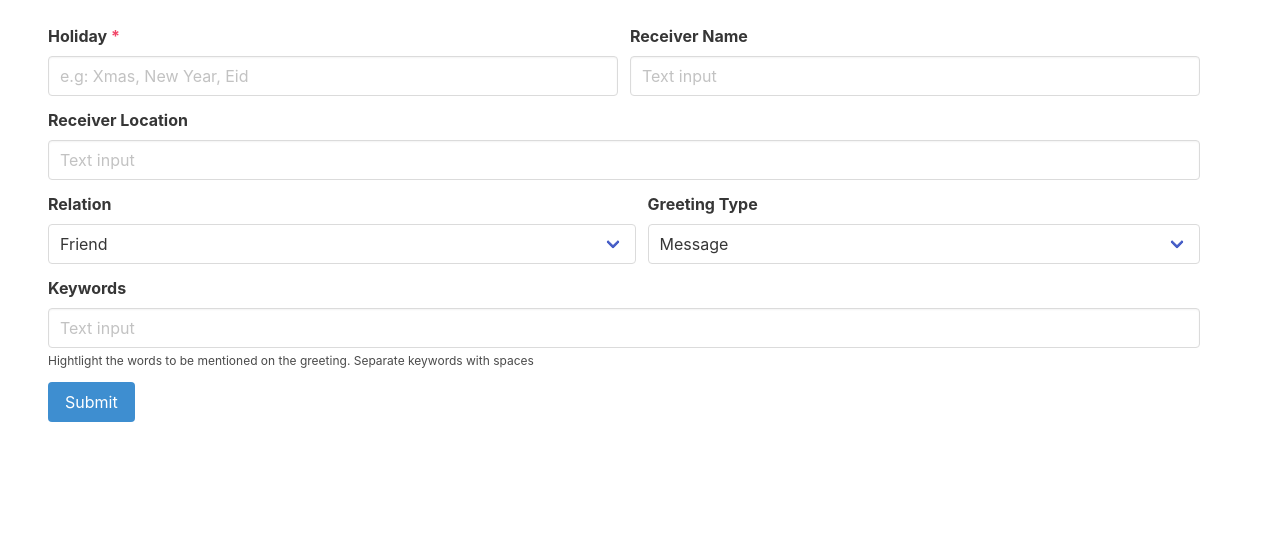
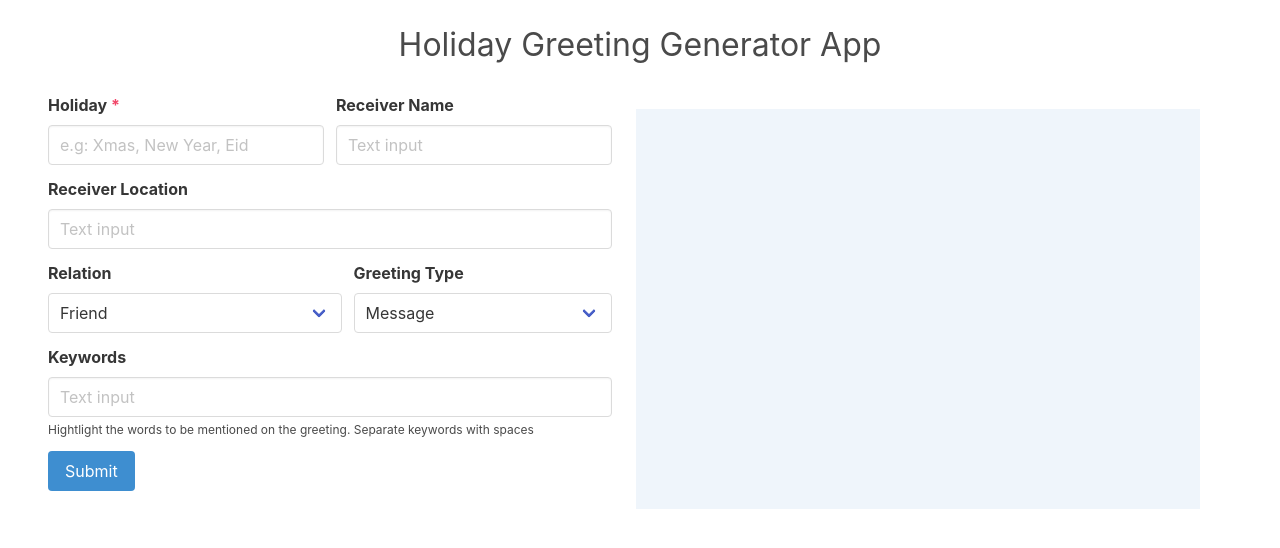
Before and after one commit to amajai/holiday-greeting-generator, a Flask app: page / in a window 1280 px wide. Shown: the top 548 px of the page. Run offline with Flask 3, Linux system fonts and the light colour scheme; some libraries are stand-ins or nearby versions.

Commit message:
add loader, title and restructure

```diff
--- a/app/static/css/styles.css
+++ b/app/static/css/styles.css
@@ -1,5 +1,33 @@
 #output {
     padding: 15px 15px;
     overflow-y: scroll;
-    height: 300px;
+    height: 400px;
 }
+
+#title {
+    text-align: center;
+}
+.contain{
+    position: relative;
+}
+.loader-wrapper {
+    position: absolute;
+    top: 0;
+    left: 0;
+    height: 100%;
+    width: 100%;
+    opacity: 1;
+    z-index: 1;
+    transition: opacity .3s;
+    display: flex;
+    justify-content: center;
+    align-items: center;
+    border-radius: 6px;
+}
+.loader-wrapper .loader {
+    height: 80px;
+    width: 80px;
+}
+.is-loading {
+    position: relative;
+}
--- a/app/static/js/index.js
+++ b/app/static/js/index.js
@@ -1,8 +1,7 @@
 $(document).ready(function() {
-    $('#output').hide()
     $('#loader').hide()
     $('#form').on('submit', function(e){
-        $('#output').hide()
+        $('#output').text('');
         $('#loader').show()
         $.ajax({
         data : {
@@ -20,12 +19,10 @@ $(document).ready(function() {
         .done(async function(data){
             d = await data
             $('#loader').hide()
-            $('#output').show()
             $('#output').html(d.replace(/\n/g, '<br>'));
         })
         .fail(function(e){
             $('#loader').hide()
-            $('#output').show()
             $('#output').text('failed!');
         });
         e.preventDefault();
--- a/app/templates/index.html
+++ b/app/templates/index.html
@@ -10,7 +10,10 @@
     <title>Holiday Greeting Generator App</title>
 </head>
 <body>
+    <h1 id="title">Holiday Greeting Generator App</h1>
     <div class="container mt-5 mx-6">
+        <div class="columns">
+            <div class="column">
                 <form id="form">
                     <div class="field is-horizontal">
                         <div class="field-body">
@@ -81,8 +84,15 @@
                         <button  type="submit" class="button is-info">Submit</button>
                     </div>
                 </form>
-        <p id="loader">Loading...</p>
-        <div id="output" class="has-background-info-light my-4"></div>
+            </div>
+            <div class="column contain">
+                <div id="output" class="has-background-info-light my-4">
+                </div>
+                <div id="loader" class="loader-wrapper">
+                    <div class="loader is-loading"></div>
+                </div>
+            </div>
+          </div>
     </div>
 </body>
 <script src="https://ajax.googleapis.com/ajax/libs/jquery/3.5.1/jquery.min.js"></script>
```
Lines whose indentation alone changed are shown as unchanged.
